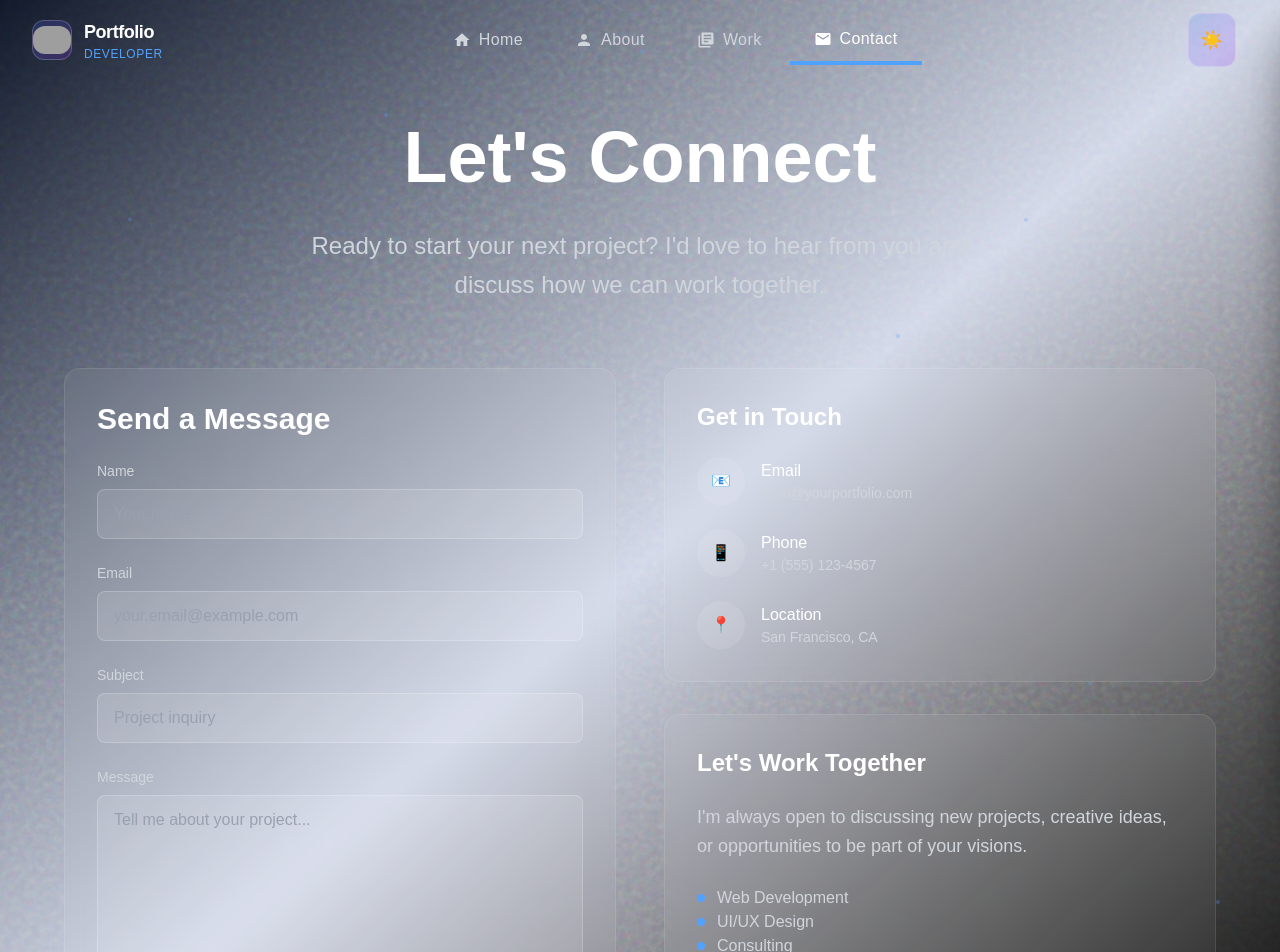
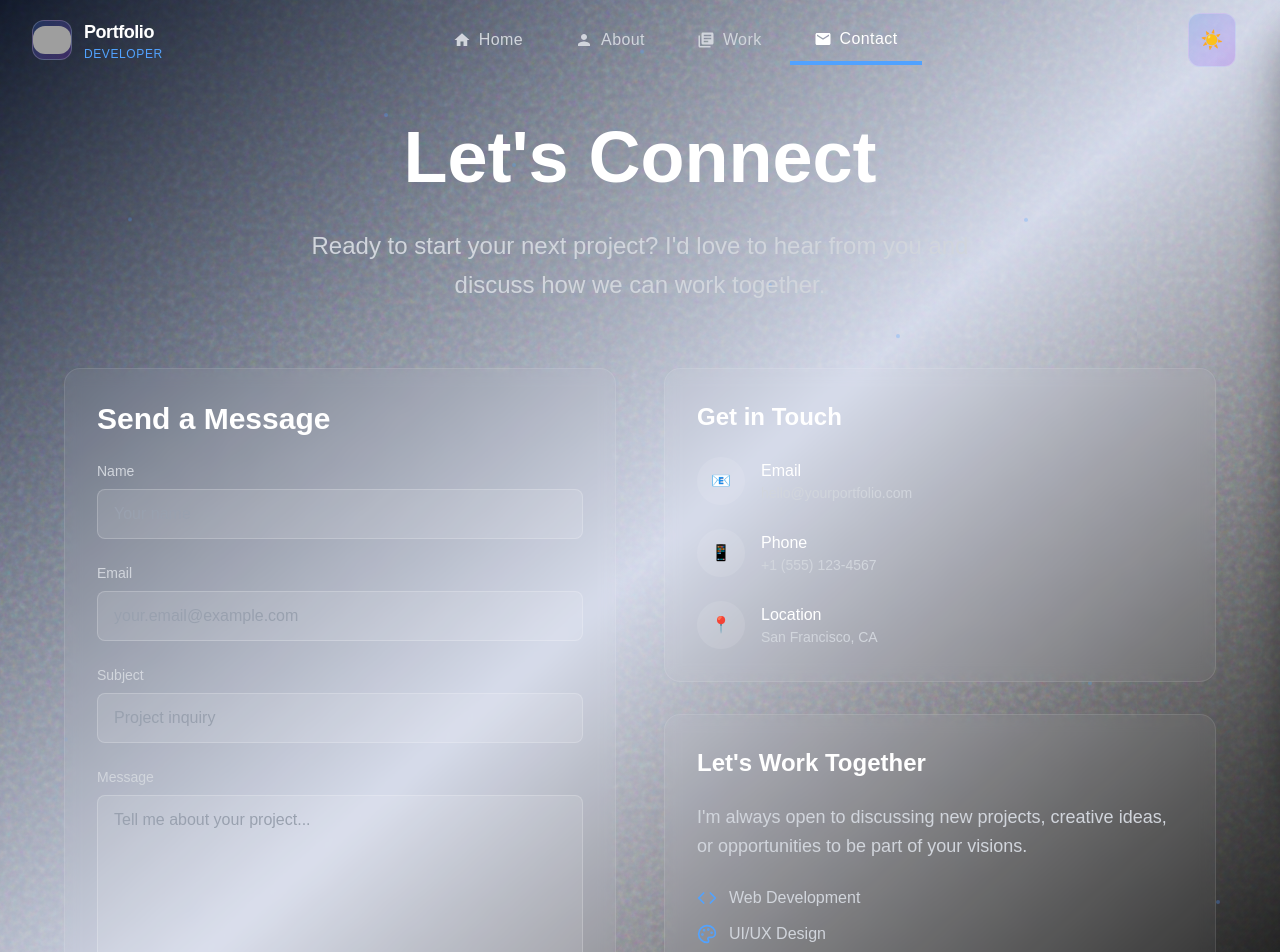
Before and after one commit to abuhurairah-dev/portfolio, a Next.js app: page /contact in a window 1280 px wide. Shown: the top 952 px of the page. Built offline with nearby package versions, Linux system fonts and the light colour scheme; grey boxes are pictures that could not be loaded.

Commit message:
style(contact): remove bullets and use icons on contact page

```diff
--- a/app/contact/page.tsx
+++ b/app/contact/page.tsx
@@ -5,6 +5,7 @@ import clsx from 'clsx';
 import NavBar from '../../components/NavBar';
 import { NoiseOverlay, FloatingParticles } from '../../components/Particles';
 import { useTheme } from '../../hooks/useTheme';
+import { CheckCircle, Code, Palette, Briefcase } from "lucide-react";
 
 export default function Contact() {
   const { isDarkMode, toggleTheme, isLoaded } = useTheme();
@@ -60,6 +61,13 @@ export default function Contact() {
 
   const textPrimary = isDarkMode ? 'text-white' : 'text-gray-900';
   const textSecondary = isDarkMode ? 'text-gray-300' : 'text-gray-600';
+
+  const services = [
+    { icon: Code, label: "Web Development" },
+    { icon: Palette, label: "UI/UX Design" },
+    { icon: Briefcase, label: "Consulting" },
+  ];
+
 
   return (
     <div
@@ -215,27 +223,27 @@ export default function Contact() {
                 </div>
 
                 <div className={cardBase}>
-                  <h3 className={clsx('text-2xl font-bold mb-6', textPrimary)}>
+                  <h3 className={clsx("text-2xl font-bold mb-6", textPrimary)}>
                     Let's Work Together
                   </h3>
-                  <p className={clsx('text-lg leading-relaxed mb-6', textSecondary)}>
+                  <p className={clsx("text-lg leading-relaxed mb-6", textSecondary)}>
                     I'm always open to discussing new projects, creative ideas, or
                     opportunities to be part of your visions.
                   </p>
-                  {['Web Development', 'UI/UX Design', 'Consulting'].map((s, i) => (
-                    <div
-                      key={i}
-                      className={clsx('flex items-center space-x-3', textSecondary)}
-                    >
-                      <div
-                        className={clsx(
-                          'w-2 h-2 rounded-full',
-                          isDarkMode ? 'bg-blue-400' : 'bg-blue-600'
-                        )}
-                      />
-                      <span>{s}</span>
-                    </div>
-                  ))}
+
+                  <div className="space-y-3">
+                    {services.map(({ icon: Icon, label }, i) => (
+                      <div key={i} className="flex items-center space-x-3">
+                        <Icon
+                          className={clsx(
+                            "w-5 h-5 flex-shrink-0",
+                            isDarkMode ? "text-blue-400" : "text-blue-600"
+                          )}
+                        />
+                        <span className={clsx("text-base", textSecondary)}>{label}</span>
+                      </div>
+                    ))}
+                  </div>
                 </div>
               </div>
             </div>
```
